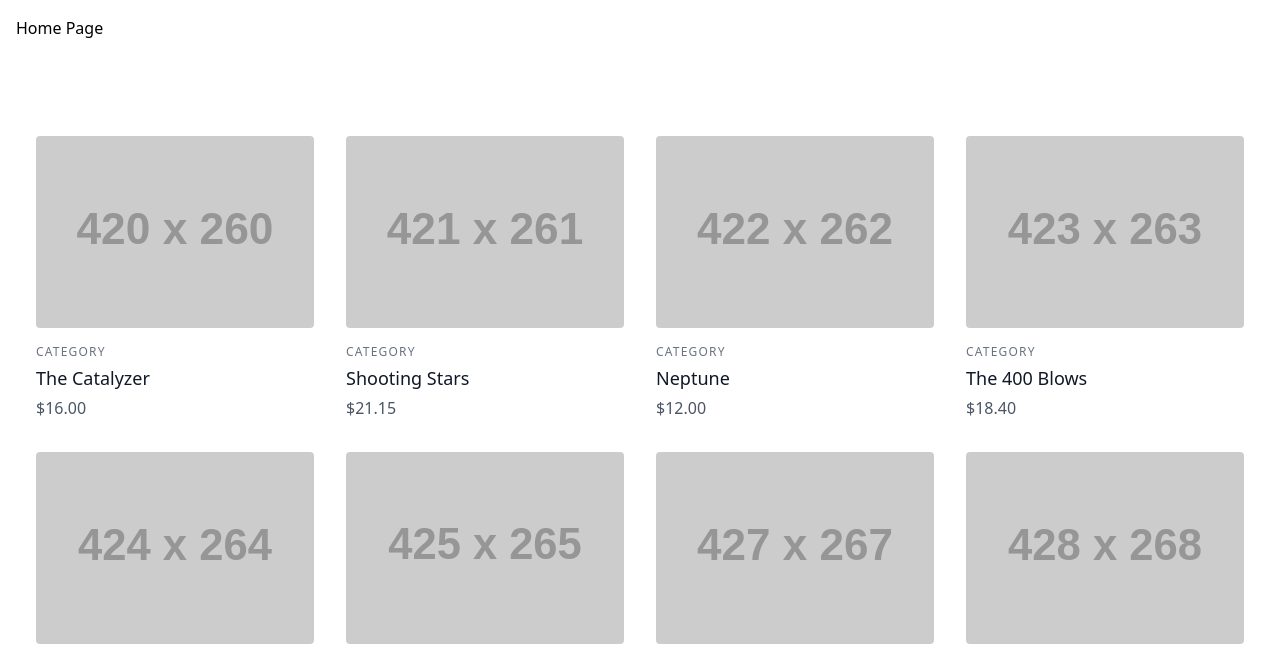
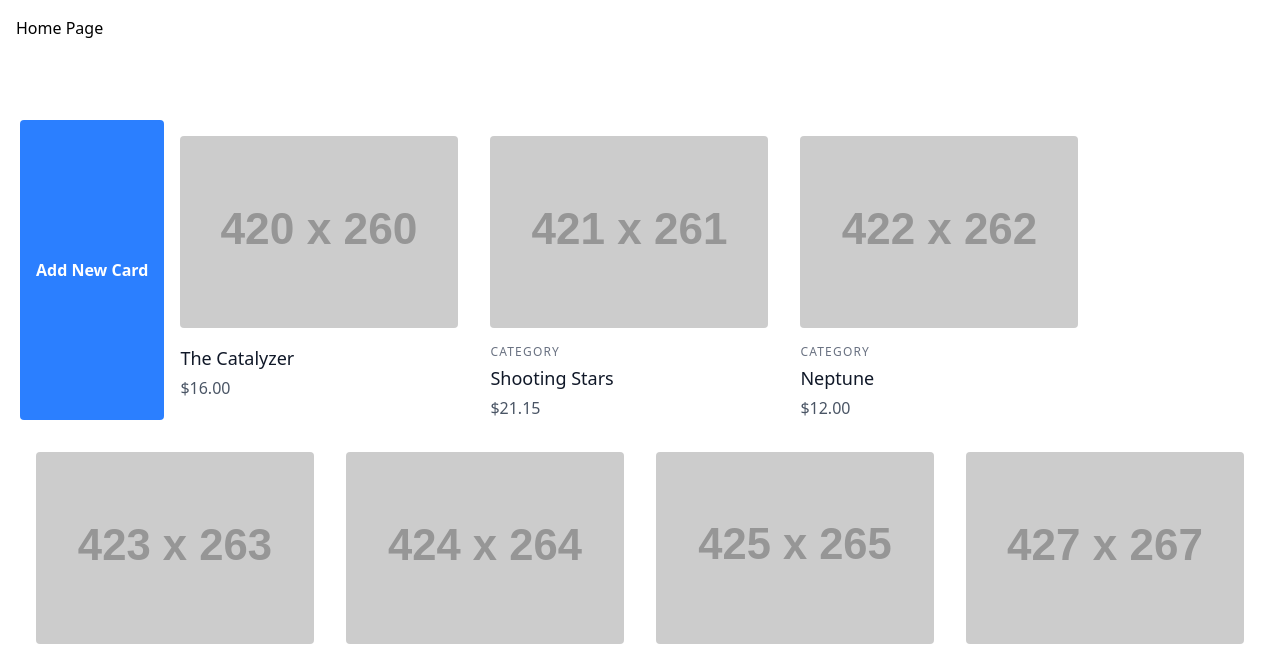
Before and after one commit to SyedMuhammadIzaan/FastFoodRestaurantChatbot, a Flask app: page / in a window 1280 px wide. Shown: the part 84-744 px from the top of the page. Run offline with Flask 3, Linux system fonts and the light colour scheme; some libraries are stand-ins or nearby versions.

Commit message:
add btn and remove category

```diff
--- a/app/templates/components/card.html
+++ b/app/templates/components/card.html
@@ -1,17 +1,18 @@
 <section class="text-gray-600 body-font">
     <div class="container px-5 py-24 mx-auto">
         <div class="flex flex-wrap -m-4">
+            <button class="bg-blue-500 hover:bg-blue-700 text-white font-bold py-2 px-4 rounded mb-4">Add New Card</button>
                 <div class="lg:w-1/4 md:w-1/2 p-4 w-full">
                     <a class="block relative h-48 rounded overflow-hidden">
                         <img alt="ecommerce" class="object-cover object-center w-full h-full block"
                             src="https://dummyimage.com/420x260">
                     </a>
                     <div class="mt-4">
-                    <h3 class="text-gray-500 text-xs tracking-widest title-font mb-1">CATEGORY</h3>
                         <h2 class="text-gray-900 title-font text-lg font-medium">The Catalyzer</h2>
                         <p class="mt-1">$16.00</p>
                     </div>
                 </div>
+            </button>
             <div class="lg:w-1/4 md:w-1/2 p-4 w-full">
                 <a class="block relative h-48 rounded overflow-hidden">
                     <img alt="ecommerce" class="object-cover object-center w-full h-full block"
```
Lines whose indentation alone changed are shown as unchanged.
